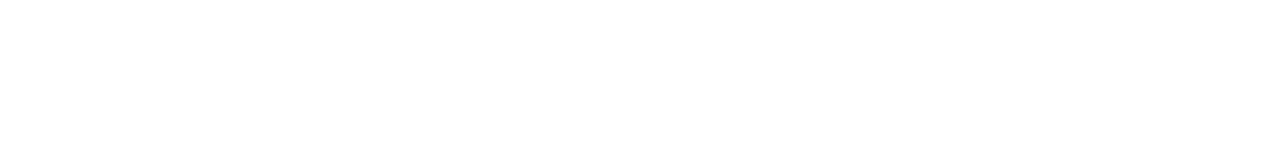
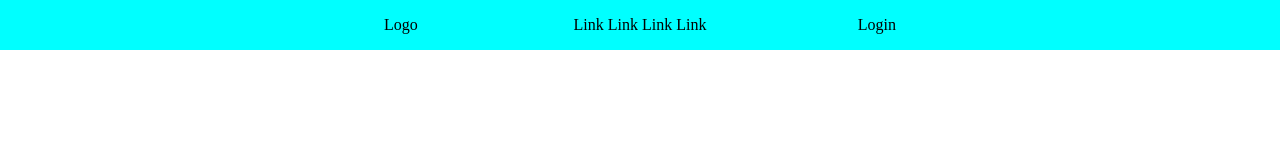
Before and after one commit to antden99/htmlcss-struttura-discord, a plain HTML site: page index.html in a window 1280 px wide. Drawn offline with Linux system fonts and the light colour scheme.

Commit message:
add header

```diff
--- a/assets/style.css
+++ b/assets/style.css
@@ -1,3 +1,29 @@
 body{
     margin: 0px;
 }
+
+#site_header{
+    background-color:aqua;
+    height: 50px;
+}
+
+.container{
+    display: flex;
+    justify-content: center;
+    align-items:center;
+    height: 50px;
+}
+
+.item1{
+    width: 10%;
+}
+
+.item2{
+    width: 20%;
+    text-align: center;
+}
+
+.item3{
+    width: 10%;
+    text-align: end;
+}
--- a/index.html
+++ b/index.html
@@ -8,7 +8,11 @@
 </head>
 <body>
     <header id="site_header">
-
+        <div class="container">
+            <div class="item1">Logo</div>
+            <div class="item2"> Link Link Link Link</div>
+            <div class="item3">Login</div>
+        </div>
     </header>
 
 
```
